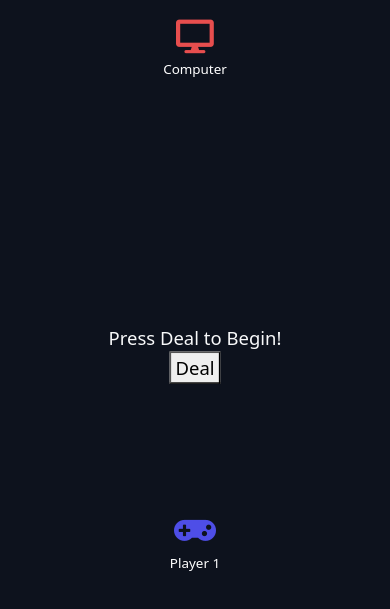
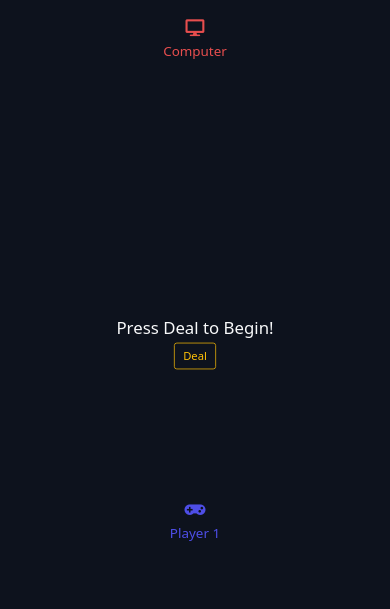
Before and after one commit to obouchari/War-Card-Game, a website built with Vite: page game/index.html in a window 390 px wide. Shown: the part 51-660 px from the top of the page. Built offline with nearby package versions, Linux system fonts and the light colour scheme.

Commit message:
more responsive game ui tweaks, reducing icons responsively and hiding at 350px width

```diff
--- a/game/game.css
+++ b/game/game.css
@@ -13,6 +13,22 @@ body {
 
 #top {
   height: 30%;
+}
+
+#toptext {
+  color: rgb(231, 78, 78);
+}
+
+#bottomtext {
+  color: rgb(78, 78, 231);
+}
+
+#computer i {
+  color: rgb(231, 78, 78);
+}
+
+#player1 i {
+  color: rgb(78, 78, 231);
 }
 
 #center {
@@ -39,17 +55,8 @@ nav {
   left: 0;
 }
 
-#computerlogo,
-#player1logo {
-  font-size: 3rem;
-}
-
-#computerlogo i {
-  color: rgb(231, 78, 78);
-}
-
-#player1logo i {
-  color: rgb(78, 78, 231);
+.playericon {
+  font-size: 4rem;
 }
 
 .ptext {
@@ -84,6 +91,15 @@ svg {
   transform: scale(85%);
 }
 
+@media (max-width: 1600px) {
+  #game {
+    transform: scale(95%) translateY(-3%);
+  }
+  .playericon {
+    font-size: 3rem;
+  }
+}
+
 @media (max-width: 1000px) {
   #game {
     transform: scale(90%) translateY(-5%);
@@ -103,6 +119,9 @@ svg {
   #deckmid2 {
     transform: translateX(-5%);
     transform: rotate(25deg);
+  }
+  .playericon {
+    font-size: 2.5rem;
   }
 }
 
@@ -127,6 +146,9 @@ svg {
   #deckmid2 {
     transform: translateX(-10%);
   }
+  .playericon {
+    font-size: 2rem;
+  }
 }
 
 @media (max-width: 450px) {
@@ -138,10 +160,10 @@ svg {
   }
 
   #topcard {
-    transform: translateY(-10%);
+    transform: translateY(-12%);
   }
   #bottomcard {
-    transform: translateY(10%);
+    transform: translateY(12%);
   }
 
   #center {
@@ -149,7 +171,7 @@ svg {
   }
 
   #bottom {
-    transform: translateY(-90%);
+    transform: translateY(-95%);
   }
   #deckmid1,
   #deckmid2 {
@@ -162,7 +184,11 @@ svg {
     transform: translateX(-15%);
   }
   #centertext {
-    transform: scale(110%) translateY(-45%);
+    transform: scale(100%) translateY(-45%);
+  }
+
+  .playericon {
+    font-size: 1.5rem;
   }
 }
 
@@ -182,7 +208,7 @@ svg {
   }
 
   #bottom {
-    transform: translateY(-95%);
+    transform: translateY(-105%);
   }
   svg {
     transform: scale(55%);
@@ -194,7 +220,10 @@ svg {
     transform: translateX(-25%);
   }
   #centertext {
-    transform: scale(110%) translateY(-50%);
+    transform: scale(95%) translateY(-50%);
+  }
+  .playericon {
+    display: none;
   }
 }
 
@@ -206,7 +235,7 @@ svg {
     transform: scale(50%);
   }
   #bottom {
-    transform: translateY(-95%);
+    transform: translateY(-110%);
   }
   #deckmid1 {
     transform: translateX(30%);
--- a/game/index.html
+++ b/game/index.html
@@ -19,9 +19,9 @@
     <div id="app">
       <div class="container pt-1 pb-5" id="game">
         <div class="row py-1 gameregion" id="top">
-          <div class="d-flex flex-column align-items-center align-items-center" id="computerlogo">
-            <i class="fas fa-desktop mt-2 mb-2"></i>
-            <div class="ptext">Computer</div>
+          <div class="d-flex flex-column align-items-center align-items-center" id="computer">
+            <i class="fas fa-desktop mt-2 mb-2 playericon"></i>
+            <div class="ptext" id="toptext">Computer</div>
           </div>
           <div class="col d-flex justify-content-center">
             <div id="topcard" class="deck-card" style="display: inline-block; position: relative">
@@ -48,7 +48,7 @@
             </div>
           </div>
           <div class="text-light d-flex flex-column align-items-center py-5" id="centertext">Press Deal to Begin!<button
-              id="dealbtn">Deal</button></div>
+              class="btn btn-outline-warning mt-1" id="dealbtn">Deal</button></div>
         </div>
         <div class="row py-1 gameregion" id="bottom">
           <div class="col d-flex justify-content-center">
@@ -59,9 +59,9 @@
               </svg>
             </div>
           </div>
-          <div class="d-flex flex-column align-items-center align-items-center" id="player1logo"><i
-              class="fas fa-gamepad mb-2"></i>
-            <div class="ptext">Player 1</div>
+          <div class="d-flex flex-column align-items-center align-items-center" id="player1"><i
+              class="fas fa-gamepad mb-2 playericon"></i>
+            <div class="ptext" id="bottomtext">Player 1</div>
           </div>
         </div>
       </div>
```
